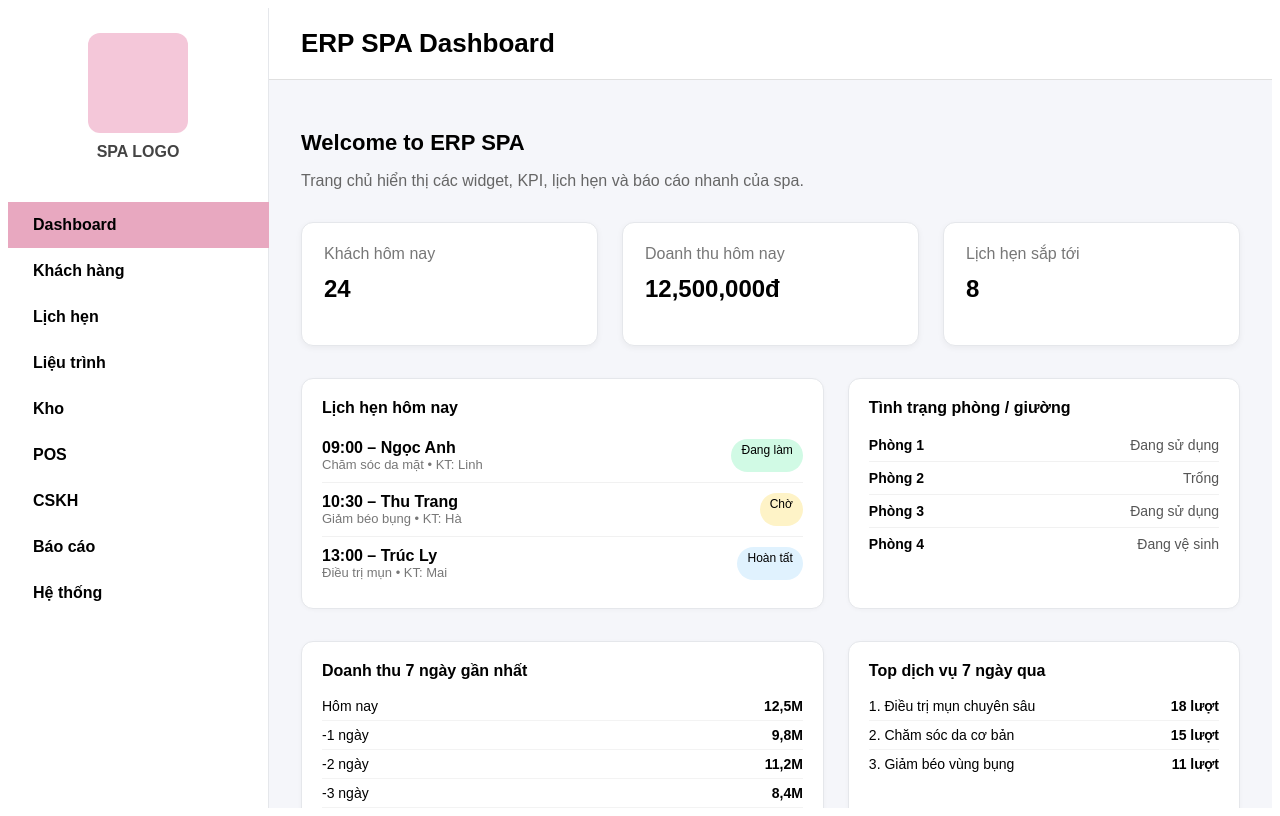
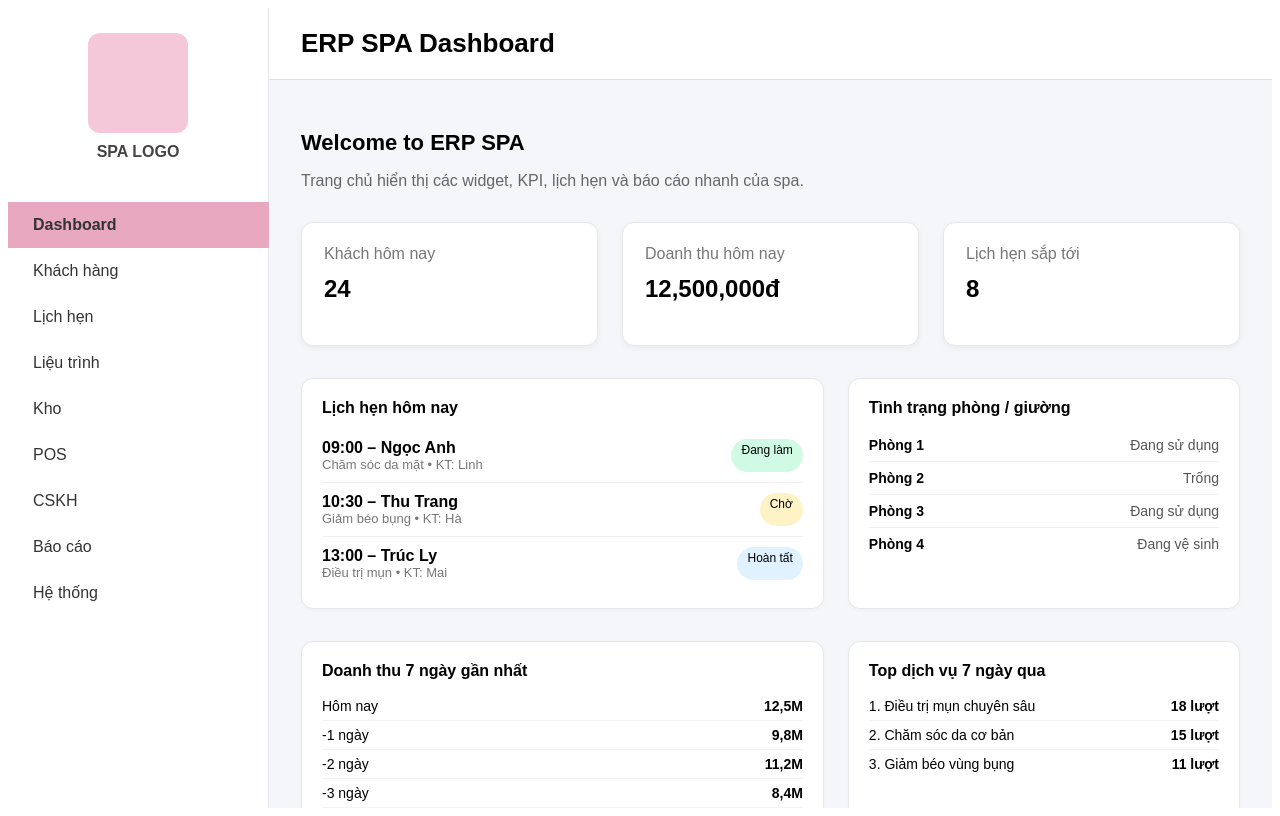
Before and after one commit to conlele0201/erp-spa, a Next.js app: page / in a window 1280 px wide. Built offline with nearby package versions, Linux system fonts and the light colour scheme.

Commit message:
Update index.js

```diff
--- a/pages/index.js
+++ b/pages/index.js
@@ -1,18 +1,19 @@
 import React, { useState } from "react";
+import Link from "next/link";
 
 export default function Home() {
   const [activeMenu, setActiveMenu] = useState("Dashboard");
 
   const menuItems = [
-    "Dashboard",
-    "Khách hàng",
-    "Lịch hẹn",
-    "Liệu trình",
-    "Kho",
-    "POS",
-    "CSKH",
-    "Báo cáo",
-    "Hệ thống",
+    { name: "Dashboard", path: "/" },
+    { name: "Khách hàng", path: "/khach-hang" },
+    { name: "Lịch hẹn", path: "/lich-hen" },
+    { name: "Liệu trình", path: "/lieu-trinh" },
+    { name: "Kho", path: "/kho" },
+    { name: "POS", path: "/pos" },
+    { name: "CSKH", path: "/cskh" },
+    { name: "Báo cáo", path: "/bao-cao" },
+    { name: "Hệ thống", path: "/he-thong" },
   ];
 
   return (
@@ -63,32 +64,22 @@ function Sidebar({ menuItems, activeMenu, setActiveMenu }) {
 
       {/* MENU */}
       <nav>
-        {menuItems.map((label) => (
-          <MenuItem
-            key={label}
-            label={label}
-            activeMenu={activeMenu}
-            setActiveMenu={setActiveMenu}
-          />
-        ))}
-      </nav>
-    </div>
-  );
-}
-
-function MenuItem({ label, activeMenu, setActiveMenu }) {
-  const isActive = activeMenu === label;
-
+        {menuItems.map((item) => {
+          const isActive = activeMenu === item.name;
           return (
-    <div
-      onClick={() => setActiveMenu(label)}
+            <Link key={item.name} href={item.path} legacyBehavior>
+              <a
+                onClick={() => setActiveMenu(item.name)}
                 style={{
                   width: "100%",
+                  display: "block",
                   padding: "14px 25px",
-        fontWeight: "600",
+                  fontWeight: isActive ? "600" : "400",
                   cursor: "pointer",
                   background: isActive ? "#e8a8c0" : "transparent",
                   transition: "0.2s",
+                  textDecoration: "none",
+                  color: "#333",
                 }}
                 onMouseOver={(e) => {
                   if (!isActive) e.currentTarget.style.background = "#f4c7d9";
@@ -97,7 +88,12 @@ function MenuItem({ label, activeMenu, setActiveMenu }) {
                   if (!isActive) e.currentTarget.style.background = "transparent";
                 }}
               >
-      {label}
+                {item.name}
+              </a>
+            </Link>
+          );
+        })}
+      </nav>
     </div>
   );
 }
@@ -157,7 +153,7 @@ function MainContent() {
 
   const careReminders = [
     "Gọi lại khách Thuỷ (sau điều trị 3 ngày)",
-    "Nhắn tin nhắc liệu trình lần 3 cho khách Ngọc Hân",
+    "Nhắc liệu trình lần 3 cho khách Ngọc Hân",
     "Chúc mừng sinh nhật khách Minh Anh",
   ];
 
@@ -302,7 +298,7 @@ function MainContent() {
             marginBottom: "32px",
           }}
         >
-          {/* C1 – Doanh thu 7 ngày */}
+          {/* C1 – Doanh thu 7 ngày gần nhất */}
           <Card title="Doanh thu 7 ngày gần nhất">
             {revenue7days.map((r, idx) => (
               <div
@@ -324,7 +320,7 @@ function MainContent() {
             ))}
           </Card>
 
-          {/* C2 – Top dịch vụ */}
+          {/* C2 – Top dịch vụ 7 ngày qua */}
           <Card title="Top dịch vụ 7 ngày qua">
             {topServices.map((s, idx) => (
               <div
```
Lines whose indentation alone changed are shown as unchanged.
